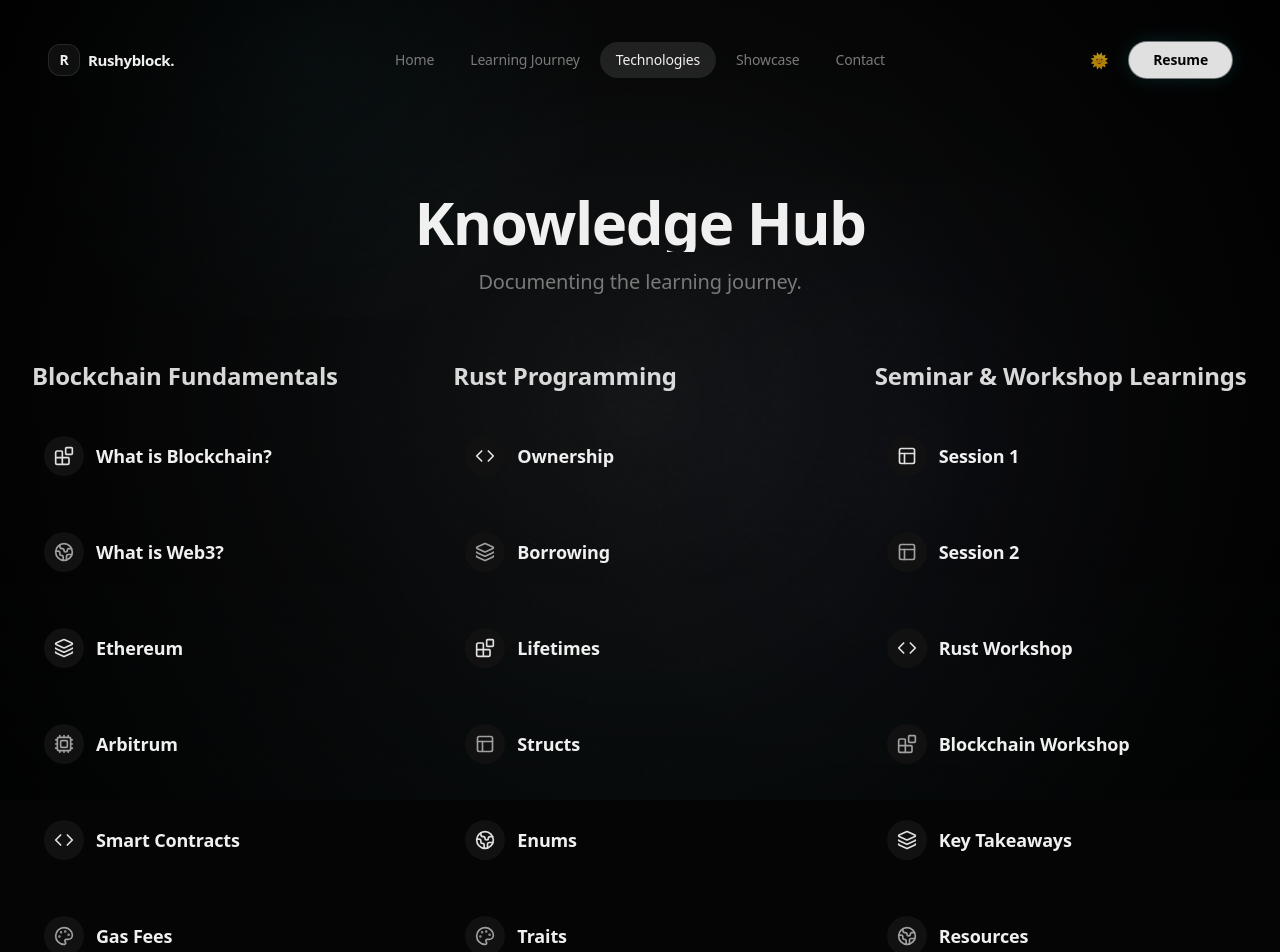
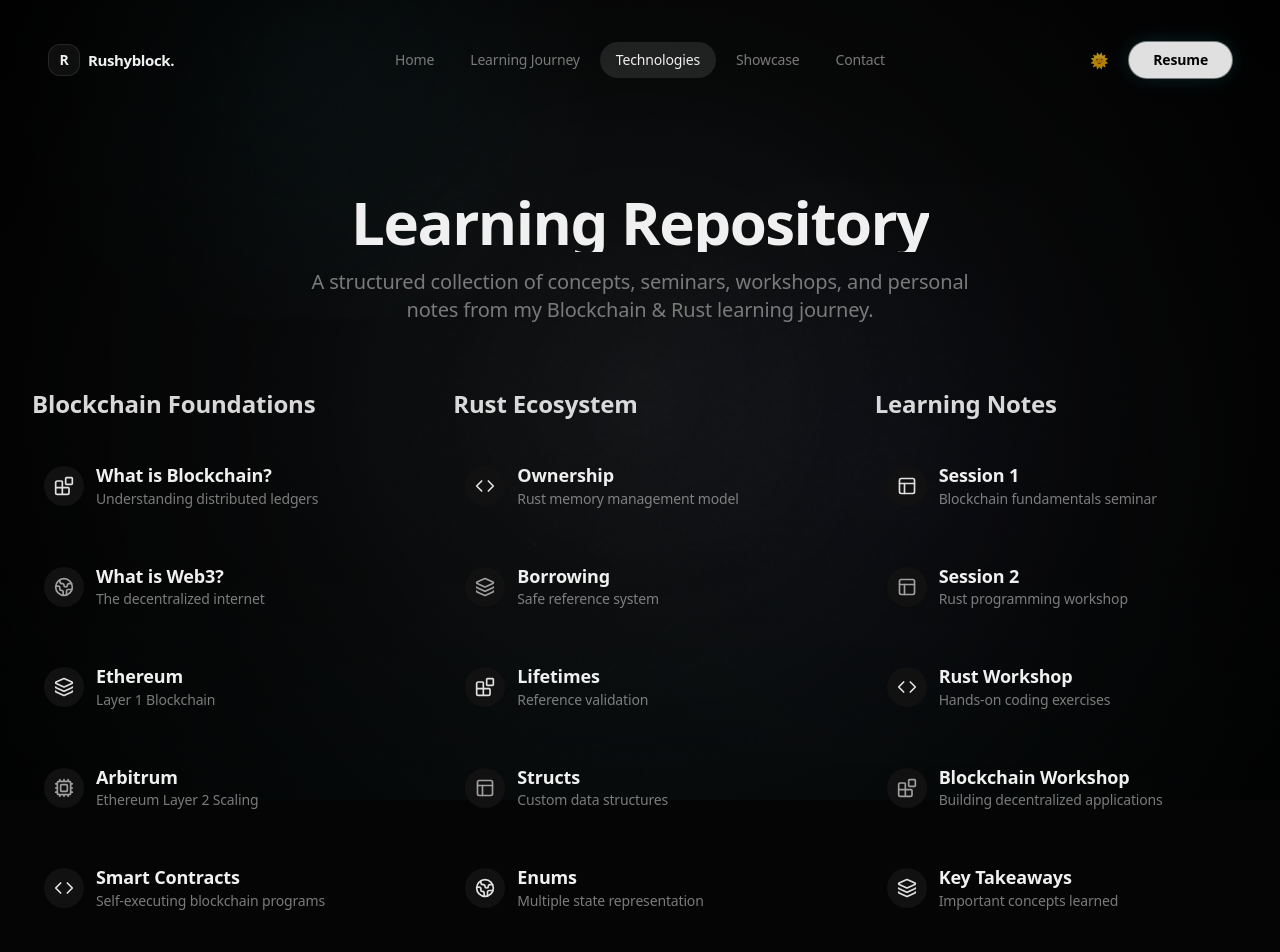
Before and after one commit to vatsalsukhadiya21/Rushyblock, a Next.js app: page /technologies in a window 1280 px wide. Shown: the top 952 px of the page. Built offline with nearby package versions, Linux system fonts and the light colour scheme.

Commit message:
3rd page description added

```diff
--- a/src/app/technologies/page.tsx
+++ b/src/app/technologies/page.tsx
@@ -1,6 +1,7 @@
 "use client";
 
 import { motion, Variants } from "framer-motion";
+import Link from "next/link";
 import { PageTransition } from "@/components/ui/PageTransition";
 import { SectionHeading } from "@/components/ui/SectionHeading";
 import { GlassCard } from "@/components/ui/GlassCard";
@@ -8,36 +9,33 @@ import { Blocks, Layers, Layout, Cpu, Globe2, Palette } from "lucide-react";
 
 const knowledgeAreas = [
   {
-    category: "Blockchain Fundamentals",
+    category: "Blockchain Foundations",
     items: [
-      { name: "What is Blockchain?", icon: <Blocks className="w-5 h-5 text-primary" /> },
-      { name: "What is Web3?", icon: <Globe2 className="w-5 h-5 text-secondary" /> },
-      { name: "Ethereum", icon: <Layers className="w-5 h-5 text-primary" /> },
-      { name: "Arbitrum", icon: <Cpu className="w-5 h-5 text-secondary" /> },
-      { name: "Smart Contracts", icon: <CodeIcon className="w-5 h-5 text-primary" /> },
-      { name: "Gas Fees", icon: <Palette className="w-5 h-5 text-secondary" /> },
+      { name: "What is Blockchain?", description: "Understanding distributed ledgers", slug: "blockchain", icon: <Blocks className="w-5 h-5 text-primary" /> },
+      { name: "What is Web3?", description: "The decentralized internet", slug: "web3", icon: <Globe2 className="w-5 h-5 text-secondary" /> },
+      { name: "Ethereum", description: "Layer 1 Blockchain", slug: "ethereum", icon: <Layers className="w-5 h-5 text-primary" /> },
+      { name: "Arbitrum", description: "Ethereum Layer 2 Scaling", slug: "arbitrum", icon: <Cpu className="w-5 h-5 text-secondary" /> },
+      { name: "Smart Contracts", description: "Self-executing blockchain programs", slug: "smart-contracts", icon: <CodeIcon className="w-5 h-5 text-primary" /> },
     ],
   },
   {
-    category: "Rust Programming",
+    category: "Rust Ecosystem",
     items: [
-      { name: "Ownership", icon: <CodeIcon className="w-5 h-5 text-primary" /> },
-      { name: "Borrowing", icon: <Layers className="w-5 h-5 text-secondary" /> },
-      { name: "Lifetimes", icon: <Blocks className="w-5 h-5 text-primary" /> },
-      { name: "Structs", icon: <Layout className="w-5 h-5 text-secondary" /> },
-      { name: "Enums", icon: <Globe2 className="w-5 h-5 text-primary" /> },
-      { name: "Traits", icon: <Palette className="w-5 h-5 text-secondary" /> },
+      { name: "Ownership", description: "Rust memory management model", slug: "ownership", icon: <CodeIcon className="w-5 h-5 text-primary" /> },
+      { name: "Borrowing", description: "Safe reference system", slug: "borrowing", icon: <Layers className="w-5 h-5 text-secondary" /> },
+      { name: "Lifetimes", description: "Reference validation", slug: "lifetimes", icon: <Blocks className="w-5 h-5 text-primary" /> },
+      { name: "Structs", description: "Custom data structures", slug: "structs", icon: <Layout className="w-5 h-5 text-secondary" /> },
+      { name: "Enums", description: "Multiple state representation", slug: "enums", icon: <Globe2 className="w-5 h-5 text-primary" /> },
     ],
   },
   {
-    category: "Seminar & Workshop Learnings",
+    category: "Learning Notes",
     items: [
-      { name: "Session 1", icon: <Layout className="w-5 h-5 text-primary" /> },
-      { name: "Session 2", icon: <Layout className="w-5 h-5 text-secondary" /> },
-      { name: "Rust Workshop", icon: <CodeIcon className="w-5 h-5 text-primary" /> },
-      { name: "Blockchain Workshop", icon: <Blocks className="w-5 h-5 text-secondary" /> },
-      { name: "Key Takeaways", icon: <Layers className="w-5 h-5 text-primary" /> },
-      { name: "Resources", icon: <Globe2 className="w-5 h-5 text-secondary" /> },
+      { name: "Session 1", description: "Blockchain fundamentals seminar", slug: "session-1", icon: <Layout className="w-5 h-5 text-primary" /> },
+      { name: "Session 2", description: "Rust programming workshop", slug: "session-2", icon: <Layout className="w-5 h-5 text-secondary" /> },
+      { name: "Rust Workshop", description: "Hands-on coding exercises", slug: "rust-workshop", icon: <CodeIcon className="w-5 h-5 text-primary" /> },
+      { name: "Blockchain Workshop", description: "Building decentralized applications", slug: "blockchain-workshop", icon: <Blocks className="w-5 h-5 text-secondary" /> },
+      { name: "Key Takeaways", description: "Important concepts learned", slug: "key-takeaways", icon: <Layers className="w-5 h-5 text-primary" /> },
     ],
   },
 ];
@@ -80,8 +78,8 @@ export default function Technologies() {
     <PageTransition>
       <div className="container mx-auto px-6 py-24">
         <SectionHeading
-          title="Knowledge Hub"
-          subtitle="Documenting the learning journey."
+          title="Learning Repository"
+          subtitle="A structured collection of concepts, seminars, workshops, and personal notes from my Blockchain & Rust learning journey."
         />
 
         <div className="grid grid-cols-1 lg:grid-cols-3 gap-8 mt-16">
@@ -101,14 +99,19 @@ export default function Technologies() {
               <div className="flex flex-col gap-4">
                 {techGroup.items.map((item, i) => (
                   <motion.div key={i} variants={itemVariants}>
-                    <GlassCard className="p-5 flex flex-col gap-4 interactive cursor-pointer hover:bg-white/5 transition-colors">
-                      <div className="flex items-center gap-3">
-                        <div className="w-10 h-10 rounded-full bg-muted flex items-center justify-center">
-                          {item.icon}
+                    <Link href={`/learning/${item.slug}`}>
+                      <GlassCard className="p-5 flex flex-col interactive cursor-pointer hover:bg-white/5 transition-colors">
+                        <div className="flex items-center gap-3">
+                          <div className="w-10 h-10 rounded-full bg-muted flex items-center justify-center shrink-0">
+                            {item.icon}
+                          </div>
+                          <div className="flex flex-col min-w-0">
+                            <span className="font-semibold text-lg leading-tight">{item.name}</span>
+                            <span className="text-sm text-foreground/50 truncate mt-0.5">{item.description}</span>
+                          </div>
                         </div>
-                        <span className="font-semibold text-lg">{item.name}</span>
-                      </div>
-                    </GlassCard>
+                      </GlassCard>
+                    </Link>
                   </motion.div>
                 ))}
               </div>
```
